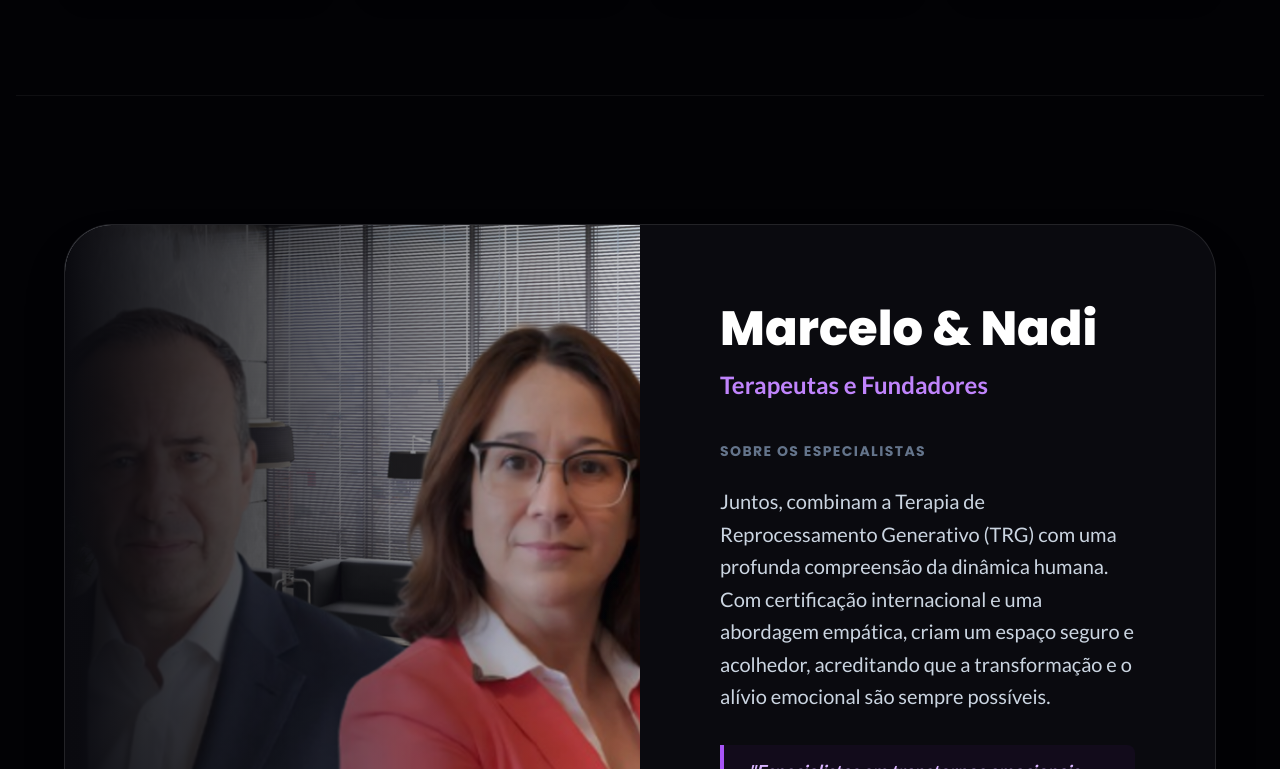
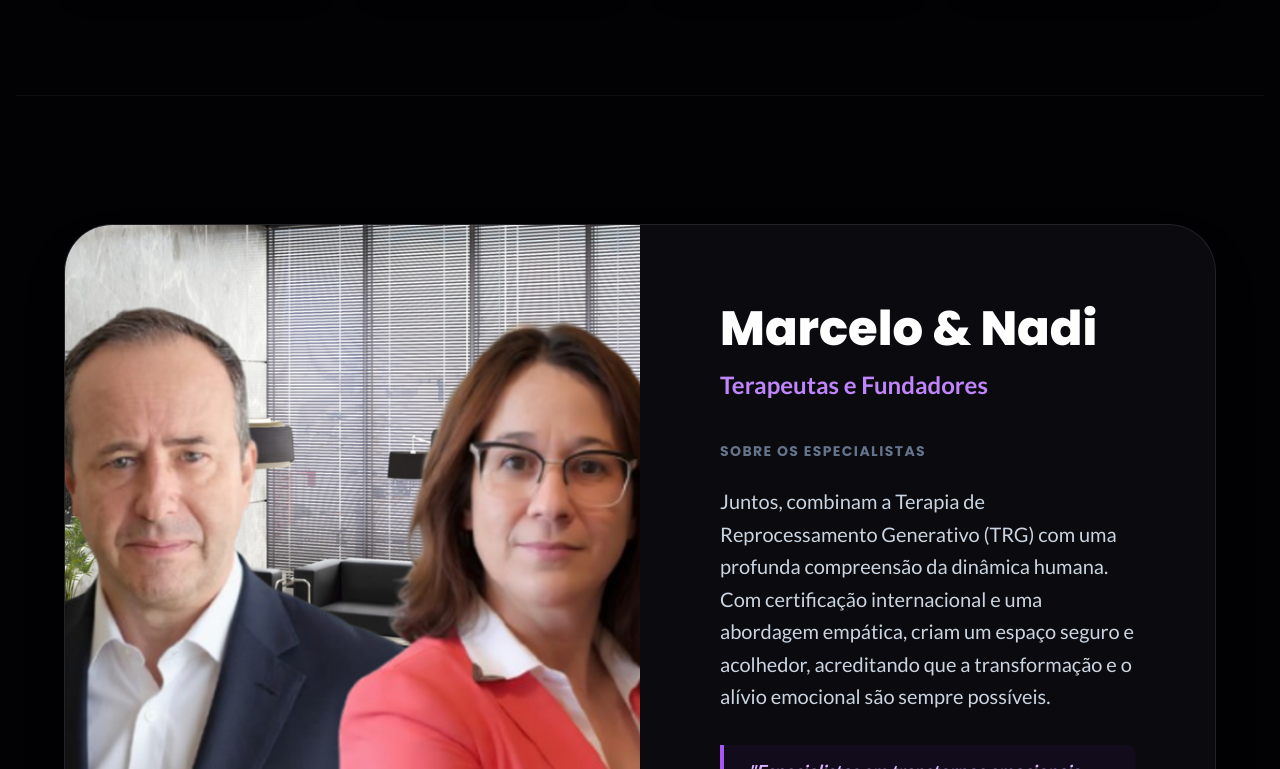
Before and after one commit to krtur/mn, a React (Vite) app: page / in a window 1280 px wide. Shown: the part 2571-3340 px from the top of the page. Built offline with nearby package versions, Linux system fonts and the light colour scheme; no server answers.

Commit message:
Ajuste de backgroud da HERO

```diff
--- a/components/HeroSection.tsx
+++ b/components/HeroSection.tsx
@@ -153,7 +153,7 @@ const HeroSection: React.FC = () => {
       </div>
 
       {/* Our Therapists Section */}
-      <div className="relative z-10 bg-[#020205] py-32 border-t border-white/5">
+      <div className="relative z-10 py-32 border-t border-white/5">
         <div className="container mx-auto px-4">
           <div className="max-w-6xl mx-auto">
             <div className="bg-[#0a0a0f] rounded-[3rem] shadow-2xl overflow-hidden border border-white/10">
@@ -162,9 +162,9 @@ const HeroSection: React.FC = () => {
                   <img
                     src="/terapeutas.png"
                     alt="Nossos Terapeutas - Marcelo e Nadielma"
-                    className="absolute inset-0 w-full h-full object-cover object-top opacity-90"
+                    className="absolute inset-0 w-full h-full object-cover object-top"
                   />
-                  <div className="absolute inset-0 bg-gradient-to-t from-[#0a0a0f] to-transparent lg:bg-gradient-to-r lg:from-[#0a0a0f] lg:to-transparent"></div>
+                  {/* Gradient removed as requested */}
                   <div className="absolute bottom-0 left-0 p-12 text-white lg:hidden">
                     <h3 className="text-3xl font-bold mb-2">{t('therapists.names')}</h3>
                     <p className="text-lg opacity-90">{t('therapists.roles')}</p>
```
